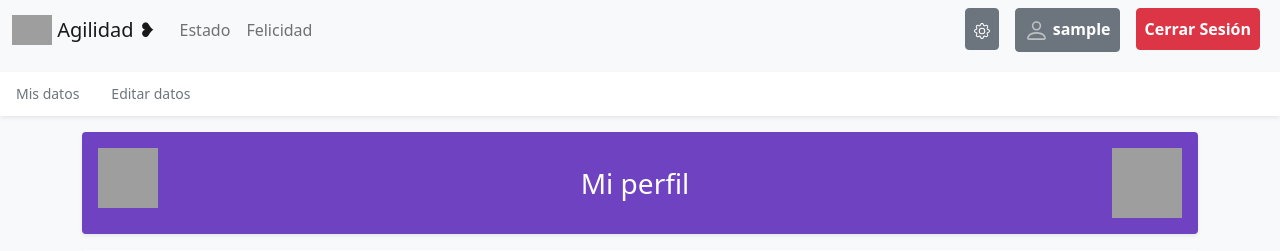
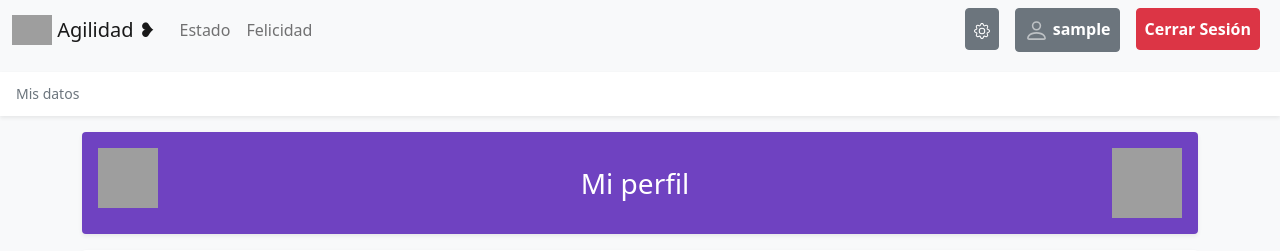
Before and after one commit to enzostefani507/agilidad, a Django app: a page that uses templates/base/navMiPerfil.html in a window 1280 px wide. Shown: the top 251 px of the page. Run offline with Django 3.2, Linux system fonts and the light colour scheme; the visitor is signed in with stand-in values (Sample User, id 1); data comes from the database, SQL or seed files in the repository; grey boxes are pictures that could not be loaded.

Commit message:
perfil | fix:enlace a cambiar datos removido

```diff
--- a/templates/base/navMiPerfil.html
+++ b/templates/base/navMiPerfil.html
@@ -25,7 +25,6 @@
 <div class="nav-scroller bg-body shadow-sm">
   <nav class="nav nav-underline" aria-label="Secondary navigation">
     <a class="nav-link" href="#misdatos">Mis datos</a>
-    <a class="nav-link" href="{% url 'editar' pk=user.id%}">Editar datos</a>
     {% if perfil.is_staff is False %}
     <a class="nav-link" href="#trofeos">Ver mis trofeos</a>
     {% endif %}
```
